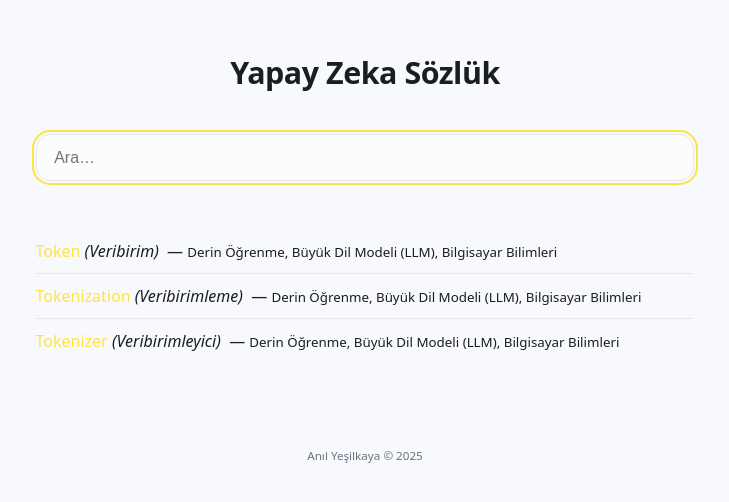
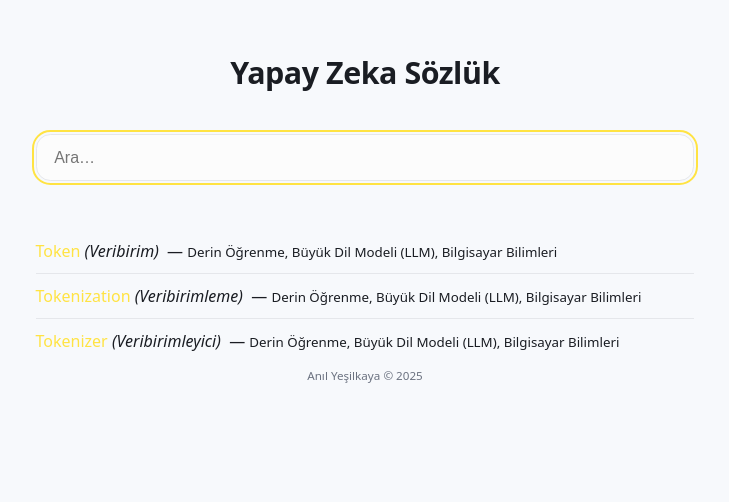
Before and after one commit to anilyesilkaya/aiml-tr-dictionary, a Jekyll site: the page built from index.md, in a window 1280 px wide. Shown: the top 502 px of the page, without its empty margins (275-1004 px from the left). Built offline with Jekyll 4.4.1, drawn with Linux system fonts in a browser that asks for light colours.

Commit message:
(On the train) Footer style update.

```diff
--- a/assets/style.css
+++ b/assets/style.css
@@ -44,7 +44,7 @@ header h2 { margin: 0; font-weight: 700; font-size: 1.9rem; letter-spacing: -.01
 header a { color: var(--clr-text); text-decoration: none; }
 
 footer {
-  padding-block: 5rem 2.5rem;
+  padding-block: 0rem 0rem;
   text-align: center;
   font-size: .875rem;
   color: var(--clr-meta);
```
